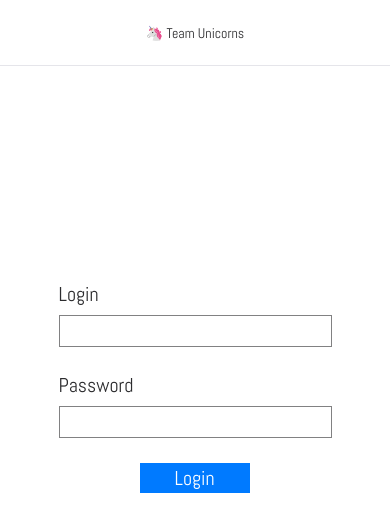
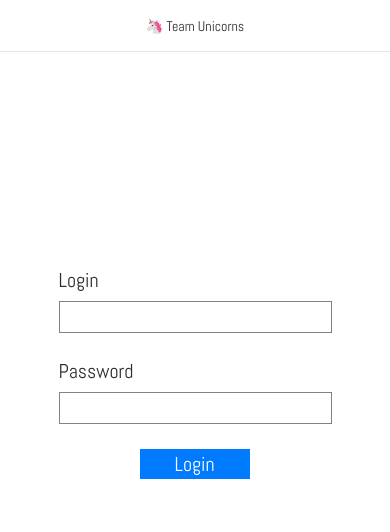
Before and after one commit to plplmax/unicorn-team-chat, a Vue app in the folder frontend/: page / in a window 390 px wide. Shown: the top 532 px of the page. Built offline with nearby package versions, Linux system fonts and the light colour scheme.

Commit message:
feat: increase font-size value on the high-density screens

```diff
--- a/frontend/src/assets/base.css
+++ b/frontend/src/assets/base.css
@@ -74,7 +74,6 @@
 }
 
 html {
-  /* @todo #45:15m Increase font-size value on the high-density screens */
   font-size: 62.5%;
 }
 
@@ -83,3 +82,21 @@ body {
   background: var(--color-background);
   font-family: 'Abel', sans-serif;
 }
+
+@media (min-width: 1440px) {
+  html {
+    font-size: 100.5%;
+  }
+}
+
+@media (min-width: 2560px) {
+  html {
+    font-size: 150.5%;
+  }
+}
+
+@media (max-width: 425px) {
+  .header {
+    font-size: 0.7rem;
+  }
+}
--- a/frontend/src/components/common/HeaderItem.vue
+++ b/frontend/src/components/common/HeaderItem.vue
@@ -6,7 +6,7 @@
 
 <style scoped>
 .header {
-  padding: 2.4rem 0;
+  padding: 2.4em 0;
   box-shadow: inset 0 -0.1rem 0 #e5e5ea;
 }
 
```
